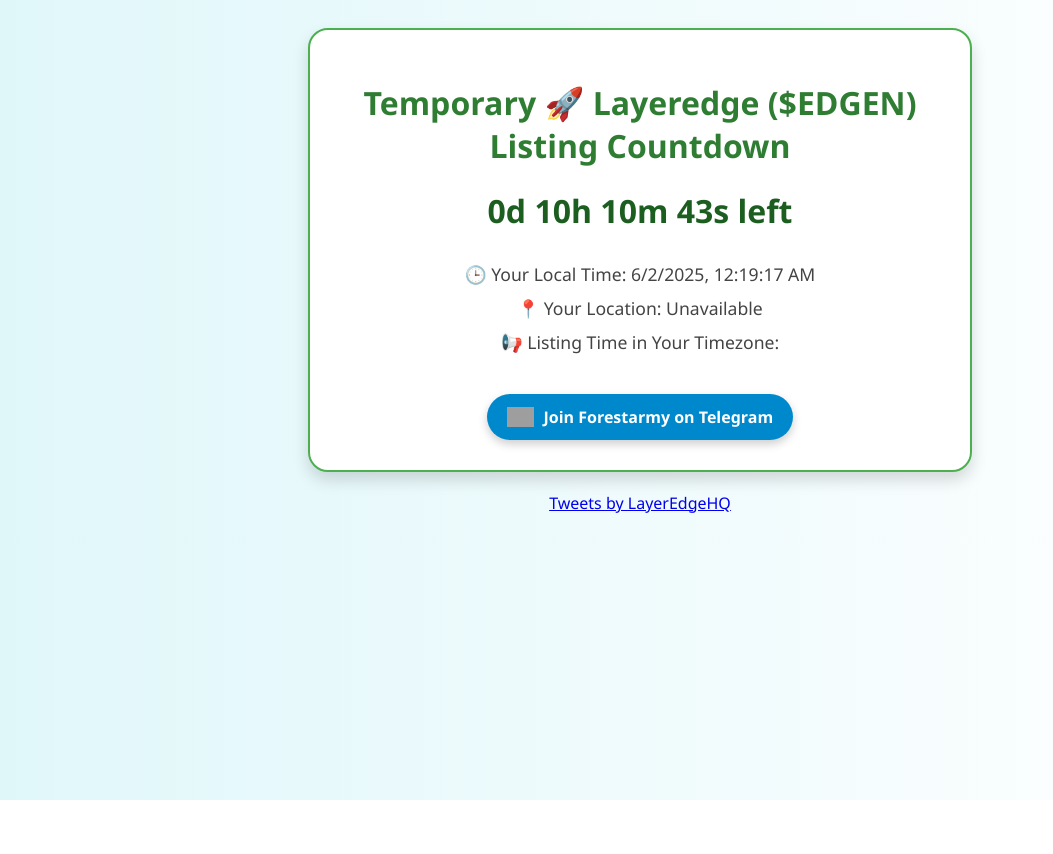
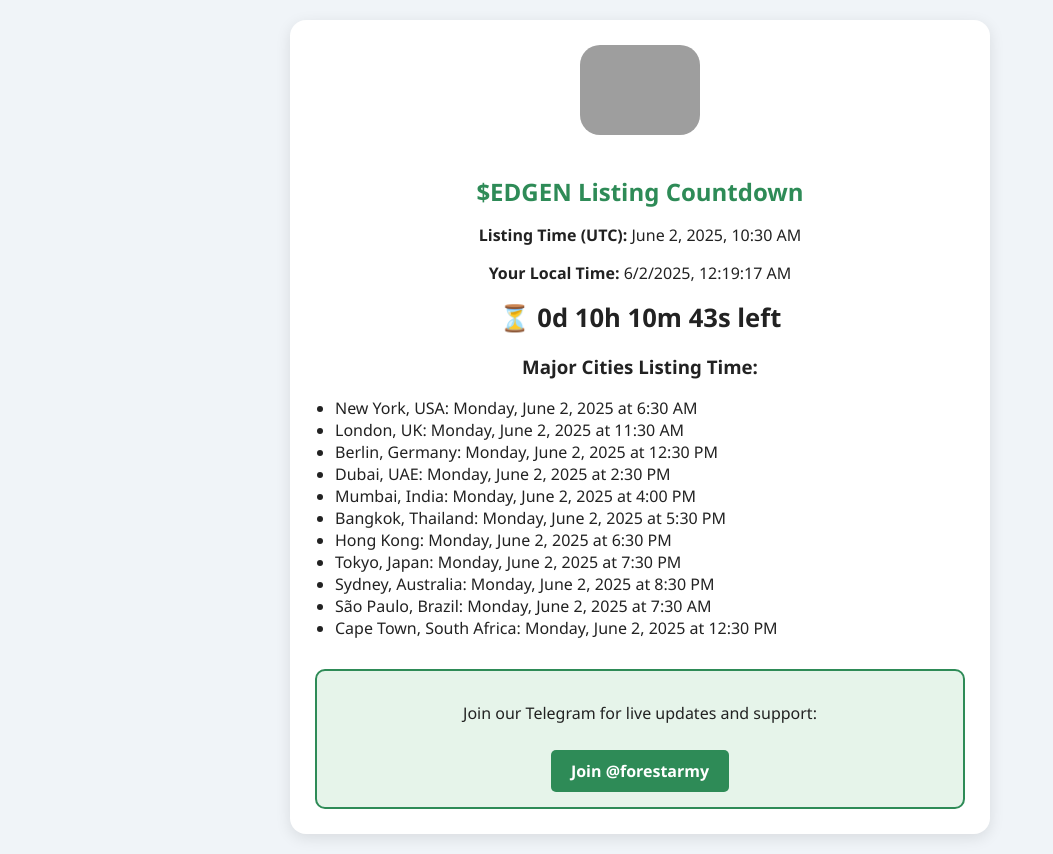
Before and after one commit to itsmesatyavir/listing, a plain HTML site: page index.html in a window 1280 px wide. Shown: the whole page, without its empty margins (0-1053 px from the left). Before the commit the page ends 800 px from the top, so only its background shows below. Drawn offline with Linux system fonts and the light colour scheme; no server answers; grey boxes are pictures that could not be loaded.

Commit message:
Update index.html

```diff
--- a/index.html
+++ b/index.html
@@ -2,139 +2,154 @@
 <html lang="en">
 <head>
   <meta charset="UTF-8" />
-  <meta name="viewport" content="width=device-width, initial-scale=1.0" />
-  <title>Layeredge Listing Countdown</title>
+  <meta name="viewport" content="width=device-width, initial-scale=1.0"/>
+  <title>$EDGEN Listing Countdown</title>
   <style>
     body {
-      font-family: 'Segoe UI', Tahoma, Geneva, Verdana, sans-serif;
-      background: linear-gradient(to right, #e0f7fa, #ffffff);
-      color: #333;
-      display: flex;
-      flex-direction: column;
-      align-items: center;
+      font-family: 'Segoe UI', sans-serif;
+      background: #f0f4f8;
+      color: #222;
       padding: 20px;
+      margin: 0;
     }
     .container {
-      background-color: #ffffff;
-      border: 2px solid #4caf50;
+      max-width: 650px;
+      margin: auto;
+      background: #fff;
+      padding: 25px;
+      border-radius: 16px;
+      box-shadow: 0 4px 15px rgba(0,0,0,0.1);
+      text-align: center;
+    }
+    .logo {
+      width: 120px;
       border-radius: 20px;
-      box-shadow: 0 8px 16px rgba(0, 0, 0, 0.15);
-      padding: 30px;
-      max-width: 600px;
-      width: 100%;
+      margin-bottom: 15px;
+    }
+    h2 {
+      color: #2e8b57;
+      margin-bottom: 10px;
+    }
+    .countdown {
+      font-size: 1.6em;
+      margin-bottom: 10px;
+      font-weight: bold;
+    }
+    .alert {
+      padding: 10px;
+      background: #fff3cd;
+      border-left: 5px solid #ffc107;
+      margin-top: 15px;
+      display: none;
+      border-radius: 6px;
+    }
+    ul {
+      padding-left: 20px;
+      text-align: left;
+    }
+    .telegram {
+      margin-top: 30px;
       text-align: center;
-      margin-bottom: 20px;
+      padding: 15px;
+      background: #e6f4ea;
+      border: 2px solid #2e8b57;
+      border-radius: 10px;
     }
-    h1 {
-      color: #2e7d32;
-    }
-    .timer {
-      font-size: 2em;
+    .telegram a {
+      text-decoration: none;
+      color: #fff;
+      background: #2e8b57;
+      padding: 10px 20px;
+      border-radius: 5px;
       font-weight: bold;
-      margin-top: 20px;
-      color: #1b5e20;
-    }
-    .info {
-      margin-top: 30px;
-      font-size: 1.1em;
-      color: #444;
-    }
-    .info p {
-      margin: 10px 0;
-    }
-    .telegram-button {
-      margin-top: 30px;
-      display: inline-flex;
-      align-items: center;
-      background-color: #0088cc;
-      color: white;
-      padding: 12px 20px;
-      border-radius: 30px;
-      text-decoration: none;
-      font-weight: bold;
-      box-shadow: 0 4px 10px rgba(0,0,0,0.2);
-      transition: background 0.3s;
-    }
-    .telegram-button:hover {
-      background-color: #0075b6;
-    }
-    .telegram-button img {
-      height: 20px;
-      margin-right: 10px;
-    }
-    iframe.twitter-timeline {
-      border-radius: 15px;
-      box-shadow: 0 8px 16px rgba(0,0,0,0.15);
-      margin-top: 30px;
+      display: inline-block;
+      margin-top: 10px;
     }
   </style>
 </head>
 <body>
+  <div class="container">
+    <!-- EDGEN Logo (Replace with actual if available) -->
+    <img src="https://layeredge.io/_next/image?url=https%3A%2F%2Fd3b1ytuf3cg77l.cloudfront.net%2Fimg%2Flifecycle.png&w=1920&q=100" alt="EDGEN Logo" class="logo" />
 
-  <div class="container">
-    <h1> Temporary 🚀 Layeredge ($EDGEN) Listing Countdown</h1>
-    <div class="timer" id="countdown"></div>
-    <div class="info">
-      <p>🕒 Your Local Time: <span id="localTime"></span></p>
-      <p>📍 Your Location: <span id="location"></span></p>
-      <p>📢 Listing Time in Your Timezone: <span id="localListingTime"></span></p>
+    <h2>$EDGEN Listing Countdown</h2>
+    <p><strong>Listing Time (UTC):</strong> June 2, 2025, 10:30 AM</p>
+    <p><strong>Your Local Time:</strong> <span id="localTime"></span></p>
+    <div class="countdown" id="countdown"></div>
+    <div class="alert" id="alertMsg">Get ready! Visit the LayerEdge dashboard or exchange to participate in the listing!</div>
+
+    <h3>Major Cities Listing Time:</h3>
+    <ul id="citiesList"></ul>
+
+    <div class="telegram">
+      <p>Join our Telegram for live updates and support:</p>
+      <a href="https://t.me/forestarmy" target="_blank">Join @forestarmy</a>
     </div>
-    <a class="telegram-button" href="https://t.me/forestarmy" target="_blank">
-      <img src="https://upload.wikimedia.org/wikipedia/commons/8/82/Telegram_logo.svg" alt="Telegram Logo">
-      Join Forestarmy on Telegram
-    </a>
   </div>
 
-  <!-- LayerEdge X (Twitter) timeline -->
-  <a class="twitter-timeline" data-height="500" href="https://twitter.com/LayerEdgeHQ?ref_src=twsrc%5Etfw">Tweets by LayerEdgeHQ</a>
-  <script async src="https://platform.twitter.com/widgets.js" charset="utf-8"></script>
+  <script>
+    const listingUTC = new Date(Date.UTC(2025, 5, 2, 10, 30, 0)); // June 2, 10:30 AM UTC
+    const localTimeSpan = document.getElementById("localTime");
 
-  <script>
-    // Countdown Timer
-    const listingDate = new Date("2025-06-02T10:30:00Z").getTime();
+    function updateLocalTime() {
+      localTimeSpan.textContent = new Date().toLocaleString();
+    }
+    setInterval(updateLocalTime, 1000);
+    updateLocalTime();
 
-    const countdownInterval = setInterval(() => {
-      const now = new Date().getTime();
-      const distance = listingDate - now;
+    const cities = {
+      "New York, USA": "America/New_York",
+      "London, UK": "Europe/London",
+      "Berlin, Germany": "Europe/Berlin",
+      "Dubai, UAE": "Asia/Dubai",
+      "Mumbai, India": "Asia/Kolkata",
+      "Bangkok, Thailand": "Asia/Bangkok",
+      "Hong Kong": "Asia/Hong_Kong",
+      "Tokyo, Japan": "Asia/Tokyo",
+      "Sydney, Australia": "Australia/Sydney",
+      "São Paulo, Brazil": "America/Sao_Paulo",
+      "Cape Town, South Africa": "Africa/Johannesburg"
+    };
 
-      if (distance < 0) {
-        clearInterval(countdownInterval);
-        document.getElementById("countdown").innerHTML = "✅ Layeredge is now listed!";
+    const list = document.getElementById("citiesList");
+    for (const [city, zone] of Object.entries(cities)) {
+      const time = new Intl.DateTimeFormat('en-US', {
+        timeZone: zone,
+        dateStyle: 'full',
+        timeStyle: 'short'
+      }).format(listingUTC);
+      const li = document.createElement("li");
+      li.textContent = `${city}: ${time}`;
+      list.appendChild(li);
+    }
+
+    const countdown = document.getElementById("countdown");
+    const alertBox = document.getElementById("alertMsg");
+
+    function updateCountdown() {
+      const now = new Date();
+      const diff = listingUTC - now;
+      if (diff <= 0) {
+        countdown.textContent = "🎉 Listing is LIVE!";
+        alertBox.style.display = "block";
+        clearInterval(timer);
         return;
       }
 
-      const days = Math.floor(distance / (1000 * 60 * 60 * 24));
-      const hours = Math.floor((distance % (1000 * 60 * 60 * 24)) / (1000 * 60 * 60));
-      const minutes = Math.floor((distance % (1000 * 60 * 60)) / (1000 * 60));
-      const seconds = Math.floor((distance % (1000 * 60)) / 1000);
+      const days = Math.floor(diff / (1000 * 60 * 60 * 24));
+      const hours = Math.floor((diff / (1000 * 60 * 60)) % 24);
+      const minutes = Math.floor((diff / (1000 * 60)) % 60);
+      const seconds = Math.floor((diff / 1000) % 60);
 
-      document.getElementById("countdown").innerHTML =
-        `${days}d ${hours}h ${minutes}m ${seconds}s left`;
-    }, 1000);
+      countdown.textContent = `⏳ ${days}d ${hours}h ${minutes}m ${seconds}s left`;
 
-    // Local time display
-    setInterval(() => {
-      const now = new Date();
-      document.getElementById("localTime").innerText = now.toLocaleString();
-    }, 1000);
+      if (diff <= 5 * 60 * 1000) {
+        alertBox.style.display = "block";
+      }
+    }
 
-    // Location
-    fetch("https://ipapi.co/json")
-      .then(res => res.json())
-      .then(data => {
-        document.getElementById("location").innerText = `${data.city}, ${data.country_name}`;
-      })
-      .catch(() => {
-        document.getElementById("location").innerText = "Unavailable";
-      });
-
-    // Localized Listing Time
-    const localListing = new Date("2025-06-02T10:30:00Z");
-    document.getElementById("localListingTime").innerText = localListing.toLocaleString(undefined, {
-      dateStyle: "full",
-      timeStyle: "short",
-      timeZoneName: "short"
-    });
+    const timer = setInterval(updateCountdown, 1000);
+    updateCountdown();
   </script>
 </body>
 </html>
```
